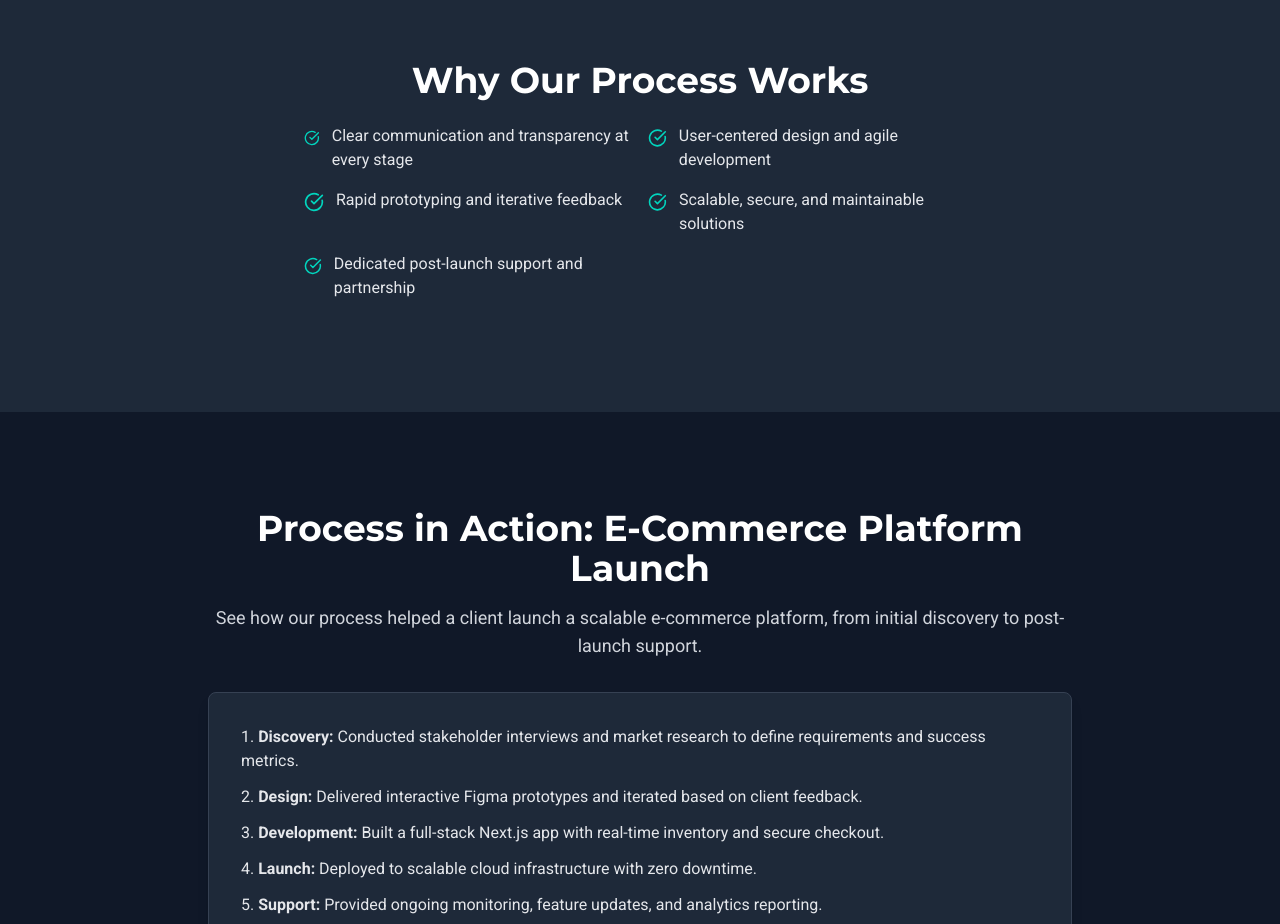
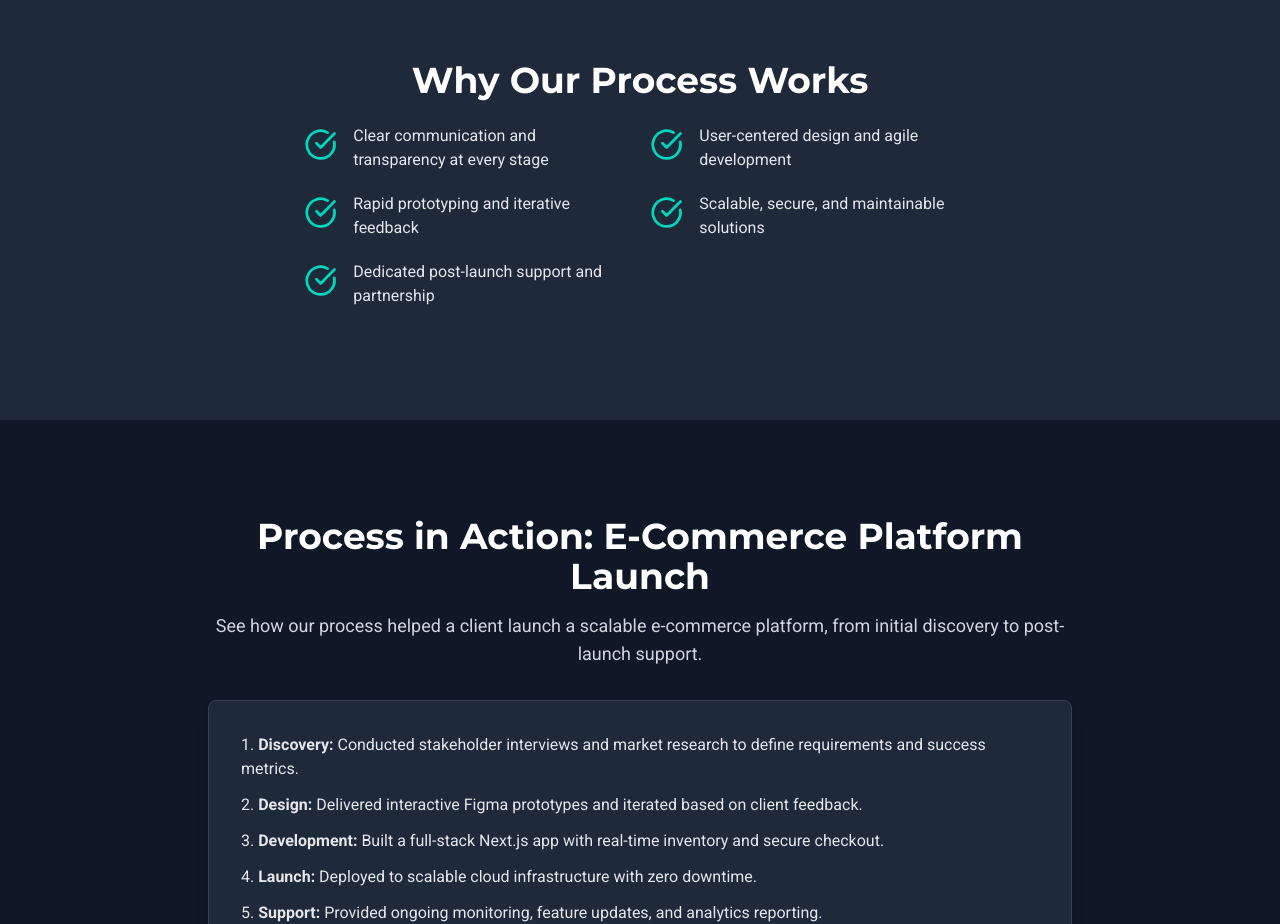
Before and after one commit to jschibelli/iwt-landing, a Next.js app: page /process in a window 1280 px wide. Shown: the part 1260-2184 px from the top of the page. Built offline with nearby package versions, Linux system fonts and the light colour scheme.

Commit message:
Update team member images and adjust layout spacing in ProcessPage for improved visual consistency. Changed image paths for team members and modified list item spacing in the benefits section.

```diff
--- a/app/process/page.tsx
+++ b/app/process/page.tsx
@@ -176,10 +176,10 @@ export default function ProcessPage() {
       <section className="py-12 md:py-20 bg-gray-800">
         <div className="max-w-4xl mx-auto px-4 text-center">
           <h2 className="text-3xl md:text-4xl font-heading font-bold mb-6">Why Our Process Works</h2>
-          <ul className="grid gap-4 md:grid-cols-2 text-left max-w-2xl mx-auto mb-8">
+          <ul className="grid gap-5 md:grid-cols-2 text-left max-w-2xl mx-auto mb-8">
             {benefits.map((b, i) => (
-              <li key={i} className="flex items-start gap-3 text-gray-200">
-                <CheckCircle className="text-teal-400 mt-1" size={20} />
+              <li key={i} className="flex items-start gap-4 text-gray-200">
+                <CheckCircle className="text-teal-400 mt-1 flex-shrink-0" size={iconSize} />
                 <span>{b}</span>
               </li>
             ))}
--- a/app/team/page.tsx
+++ b/app/team/page.tsx
@@ -5,37 +5,37 @@ const team = [
   {
     name: "John Schibelli",
     title: "Founder / CEO",
-    image: "/avatars/john.jpg",
+    image: "/john_schibelli.jpg",
     bio: "John provides strategic vision, product direction, and final approvals for all projects. He is passionate about building innovative solutions that drive business growth.",
   },
   {
     name: "Alex Reyes",
     title: "Project Manager",
-    image: "/avatars/alex.jpg",
+    image: "/alex_reyes.png",
     bio: "Alex coordinates cross-functional teams, manages timelines, and ensures seamless task execution from start to finish.",
   },
   {
     name: "Nico Alvarez",
     title: "Frontend Lead",
-    image: "/avatars/nico.jpg",
+    image: "/nico.png",
     bio: "Nico leads UI implementation, component architecture, and ensures responsive, accessible interfaces across all platforms.",
   },
   {
     name: "Eli Noor",
     title: "Backend Lead",
-    image: "/avatars/eli.jpg",
+    image: "/eli-noor.png",
     bio: "Eli designs robust databases, develops API endpoints, and handles authentication and multi-tenant logic.",
   },
   {
     name: "Aria Das",
     title: "AI/ML Lead",
-    image: "/avatars/aria.jpg",
+    image: "/Aria_das.png",
     bio: "Aria integrates custom AI models, manages token state logic, and develops agent workflows for intelligent automation.",
   },
   {
     name: "Sophie Tran",
     title: "UX/UI Lead",
-    image: "/avatars/sophie.jpg",
+    image: "/sophie_tran.png",
     bio: "Sophie crafts visual design, UX flows, and Figma mockups, ensuring every product is beautiful and user-friendly.",
   },
 ];
@@ -56,6 +56,7 @@ export default function TeamPage() {
                   width={112}
                   height={112}
                   className="object-cover w-full h-full"
+                  style={{ objectPosition: 'top' }}
                   unoptimized
                 />
               </div>
```
